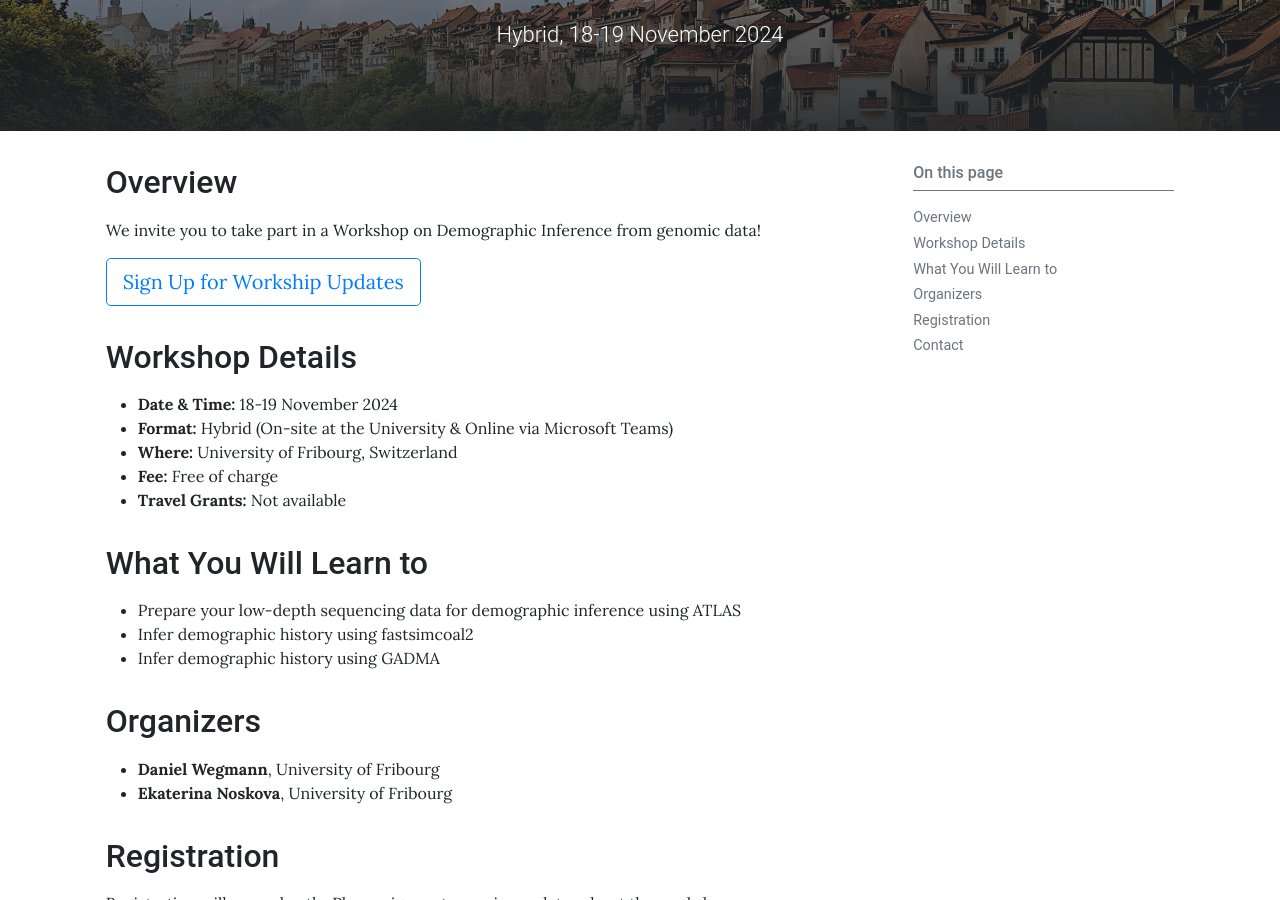
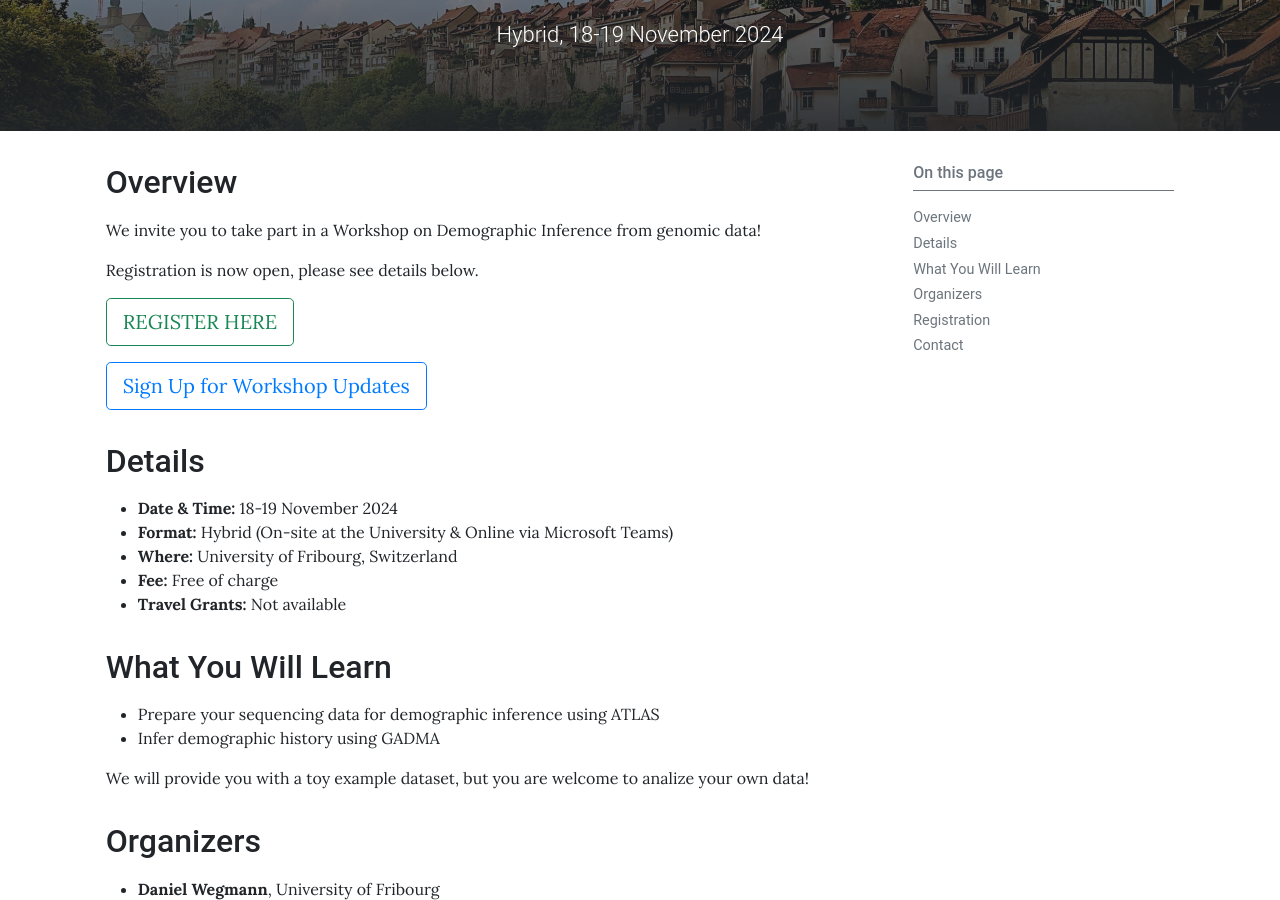
Before and after one commit to gadmaworkshop/gadmaworkshop.github.io, a Jekyll site: the page built from pages/future_workshops/2024-11-18.md, in a window 1280 px wide and 900 px high, scrolled down 234 px. Built offline with Jekyll 4.4.1, drawn with Linux system fonts in a browser that asks for light colours; some of the changed text lies outside the part shown.

Commit message:
Update workshop info

```diff
--- a/pages/future_workshops/2024-11-18.md
+++ b/pages/future_workshops/2024-11-18.md
@@ -11,9 +11,13 @@ toc: true
 ## Overview
 We invite you to take part in a Workshop on Demographic Inference from genomic data!
 
-<a class="btn btn-outline-primary btn-lg" href="https://forms.gle/edKkfAFmHWtW6iiMA" role="button">Sign Up for Workship Updates</a>
+Registration is now open, please see details below.
 
-## Workshop Details
+<a class="btn btn-outline-success btn-lg" href="https://forms.gle/QR5Sq2cfzXrmuW8o8" role="button">REGISTER HERE</a>
+
+<a class="btn btn-outline-primary btn-lg" href="https://forms.gle/edKkfAFmHWtW6iiMA" role="button">Sign Up for Workshop Updates</a>
+
+## Details
 
 * **Date & Time:** 18-19 November 2024
 * **Format:** Hybrid (On-site at the University & Online via Microsoft Teams)
@@ -21,11 +25,12 @@ We invite you to take part in a Workshop on Demographic Inference from genomic d
 * **Fee:** Free of charge
 * **Travel Grants:** Not available
 
-## What You Will Learn to
+## What You Will Learn
 
-* Prepare your low-depth sequencing data for demographic inference using ATLAS
-* Infer demographic history using fastsimcoal2
+* Prepare your sequencing data for demographic inference using ATLAS
 * Infer demographic history using GADMA
+
+We will provide you with a toy example dataset, but you are welcome to analize your own data!
 
 ## Organizers
 
@@ -34,9 +39,11 @@ We invite you to take part in a Workshop on Demographic Inference from genomic d
 
 ## Registration
 
-Registration will open shortly. Please sign up to receive updates about the workshop.
+Registration is now open! If you are interested but still unsure, you can sign up to receive updates about the workshop.
 
-<a class="btn btn-outline-primary btn-lg" href="https://forms.gle/edKkfAFmHWtW6iiMA" role="button">Sign Up for Workship Updates</a>
+<a class="btn btn-outline-success btn-lg" href="https://forms.gle/QR5Sq2cfzXrmuW8o8" role="button">REGISTER HERE</a>
+
+<a class="btn btn-outline-primary btn-lg" href="https://forms.gle/edKkfAFmHWtW6iiMA" role="button">Sign Up for Workshop Updates</a>
 
 ## Contact
 
```
